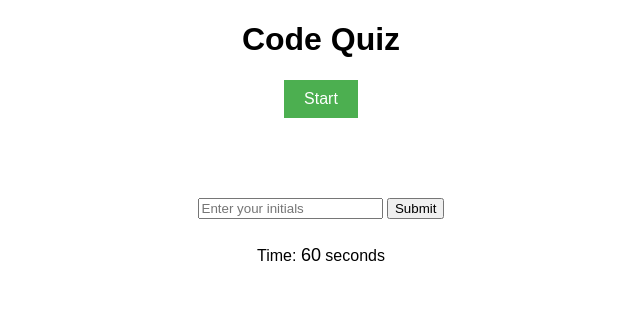
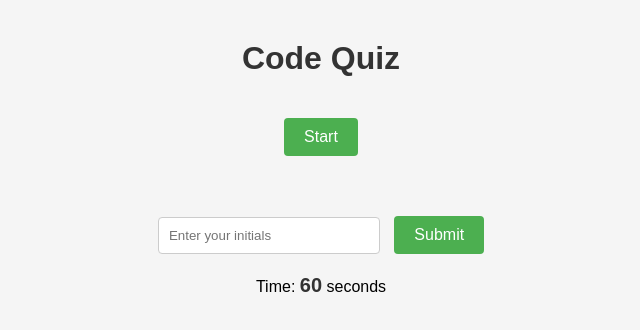
Before and after one commit to gabinoe/BCC-QuizGame, a plain HTML site: page index.html in a window 1280 px wide. Shown: the whole page, without its empty margins (319-959 px from the left). Drawn offline with Linux system fonts and the light colour scheme; files that its build step writes are made by us from their sources; files whose address does not match are found by name.

Commit message:
Update style.css

```diff
--- a/assets/style.css
+++ b/assets/style.css
@@ -1,53 +1,95 @@
 body {
-    font-family: Arial, sans-serif;
-    text-align: center;
+  font-family: Arial, sans-serif;
+  text-align: center;
+  background-color: #f5f5f5;
+}
+
+h1 {
+  margin-top: 40px;
+  color: #333;
+}
+
+button {
+  font-family: Arial, sans-serif;
+  font-size: 16px;
+  padding: 10px 20px;
+  margin-top: 20px;
+  background-color: #4CAF50;
+  color: white;
+  border: none;
+  border-radius: 4px;
+  cursor: pointer;
+  transition: background-color 0.3s ease;
+}
+
+button:hover {
+  background-color: #45a049;
 }
 
 #quiz-container {
-    max-width: 500px;
-    margin: 0 auto;
-    padding: 20px;
+  margin-top: 40px;
 }
 
 #question {
-    font-size: 24px;
+  margin-bottom: 20px;
+  font-size: 20px;
 }
 
-#answers {
-    list-style-type: none;
-    padding: 0;
+.choice {
+  display: block;
+  width: 100%;
+  padding: 10px;
+  margin-bottom: 10px;
+  text-align: left;
+  background-color: #fff;
+  border: 1px solid #ccc;
+  border-radius: 4px;
+  cursor: pointer;
+  transition: background-color 0.3s ease;
 }
 
-#answers li {
-    margin-bottom: 10px;
+.choice:hover {
+  background-color: #f5f5f5;
+}
+
+#result-container {
+  margin-top: 20px;
+}
+
+#result {
+  margin-bottom: 10px;
+  font-size: 20px;
+}
+
+#initials {
+  width: 200px;
+  padding: 10px;
+  margin-right: 10px;
+  border-radius: 4px;
+  border: 1px solid #ccc;
+}
+
+#submit-btn {
+  font-size: 16px;
+  padding: 10px 20px;
+  background-color: #4CAF50;
+  color: white;
+  border: none;
+  border-radius: 4px;
+  cursor: pointer;
+  transition: background-color 0.3s ease;
+}
+
+#submit-btn:hover {
+  background-color: #45a049;
+}
+
+#timer-container {
+  margin-top: 20px;
 }
 
 #timer {
-    font-size: 18px;
-    margin-bottom: 10px;
+  font-size: 20px;
+  font-weight: bold;
+  color: #333;
 }
-
-#start-btn, #save-btn {
-    background-color: #4CAF50;
-    color: white;
-    border: none;
-    padding: 10px 20px;
-    text-align: center;
-    text-decoration: none;
-    display: inline-block;
-    font-size: 16px;
-    cursor: pointer;
-}
-
-#score-container {
-    margin-top: 20px;
-}
-
-#initials {
-    margin-bottom: 10px;
-}
-
-#score {
-    font-size: 20px;
-    font-weight: bold;
-}
```
